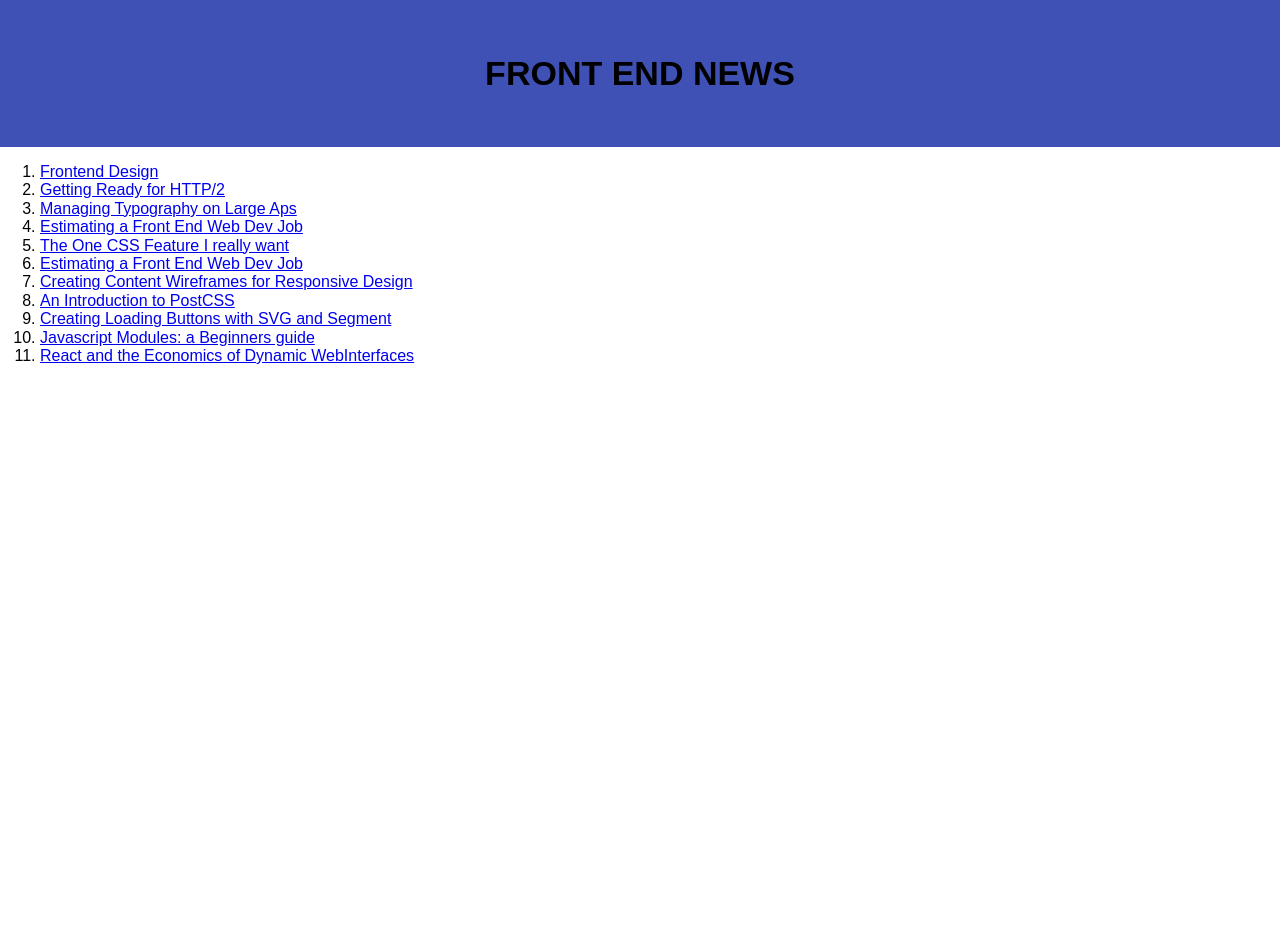
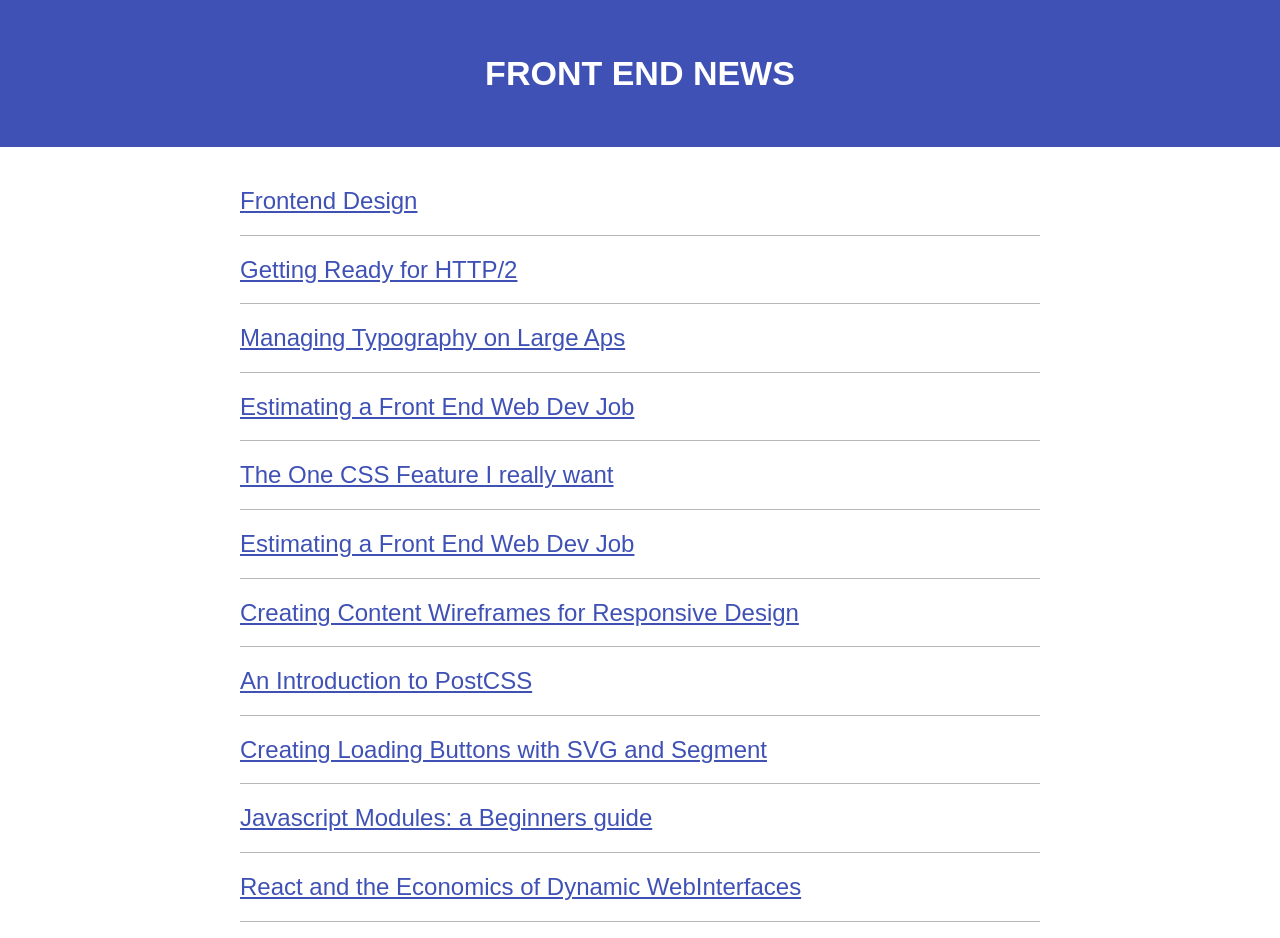
Before and after one commit to mirman-cchhor/FrontEndNews, a plain HTML site: page index.html in a window 1280 px wide. Before the commit the page ends 800 px from the top, so only its background shows below. Drawn offline with Linux system fonts and the light colour scheme.

Commit message:
style news and constraint content

```diff
--- a/index.html
+++ b/index.html
@@ -8,9 +8,12 @@
   </head>
   <body>
     <header class='hero'>
+      <div class='container'>
         <p class='logo'>Front End news</p>
+      </div>
     </header>
-      <main>
+    <div class='container'>
+      <main class='content'>
         <p>
           <ol class='news'>
             <li class='news-item'>
@@ -50,6 +53,7 @@
           </ol>
 
         </p>
+      </div>
       </main>
 
   </body>
--- a/main.css
+++ b/main.css
@@ -30,7 +30,9 @@ h1, h2, h3, h4 {
 }
 
 ol {
-
+  margin:0;
+  padding: 0;
+  list-style-type: none;
 }
 
 li {
@@ -49,6 +51,8 @@ a {
 
 .hero {
   background-color: #3f51b5;
+  color: #fff;
+  margin-bottom: 40px;
   padding: 20px 0;
   text-align: center;
 }
@@ -57,5 +61,31 @@ a {
   font-size: 34px;
   font-weight: bold;
   text-transform: uppercase;
+}
 
+.container {
+  margin: 0 auto;
+  max-width: 800px;
 }
+
+/*******
+    NEWS
+**********/
+
+.news-item {
+  border-bottom: 1px solid #b6b6b6;
+  margin-bottom: 20px;
+  padding-bottom: 20px;
+}
+
+.news-link {
+  color: #3f51b5;
+  font-size: 24px;
+}
+
+/*******container
+*******/
+.container {
+  margin: 0 auto;
+  max-width: 800px;
+}
```
